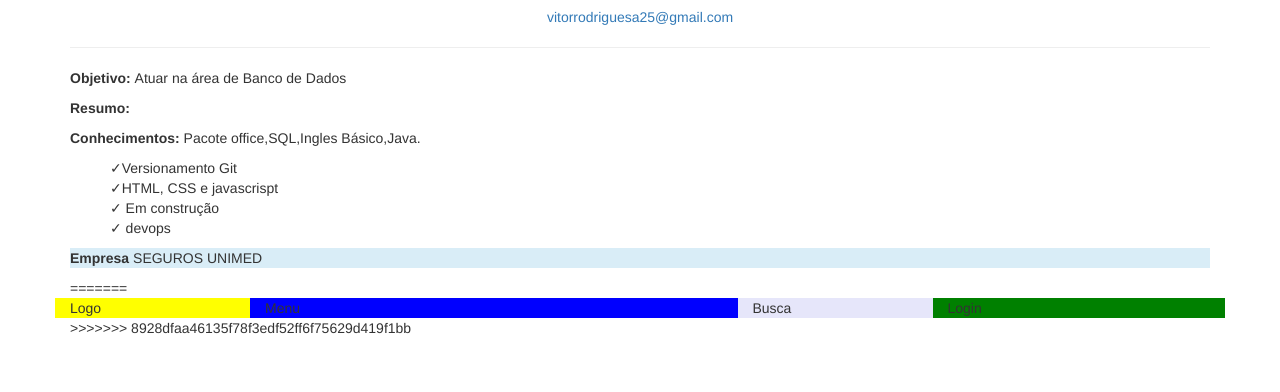
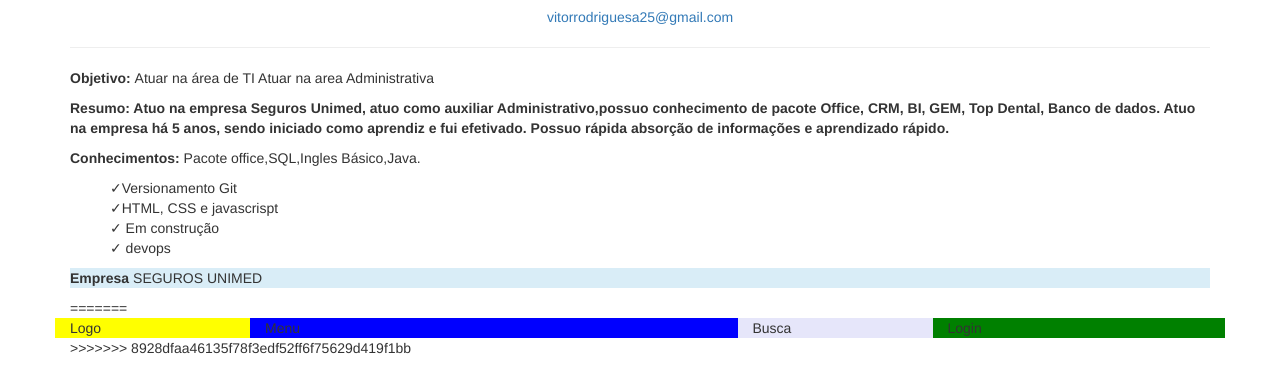
Before and after one commit to vitor5049/curriculo, a plain HTML site: page index.html in a window 1280 px wide. Shown: the part 146-538 px from the top of the page. Drawn offline with nearby package versions, Linux system fonts and the light colour scheme.

Commit message:
alterar curriculo

```diff
--- a/index.html
+++ b/index.html
@@ -40,10 +40,12 @@
 <hr>
 
 <p>
-    <strong> Objetivo: </strong> Atuar na área de Banco de Dados
+    <strong> Objetivo: </strong> Atuar na área de TI
+    Atuar na area Administrativa
 </p>
 <p>
-    <strong> Resumo: </strong>
+    <strong> Resumo: Atuo na empresa Seguros Unimed, atuo como auxiliar Administrativo,possuo conhecimento de pacote Office, CRM, BI, GEM, Top Dental,
+        Banco de dados. Atuo na empresa há 5 anos, sendo iniciado como aprendiz e fui efetivado. Possuo rápida absorção de informações e aprendizado rápido.  </strong>
 </p>
 
 <strong> Conhecimentos: </strong> Pacote office,SQL,Ingles Básico,Java.
```
